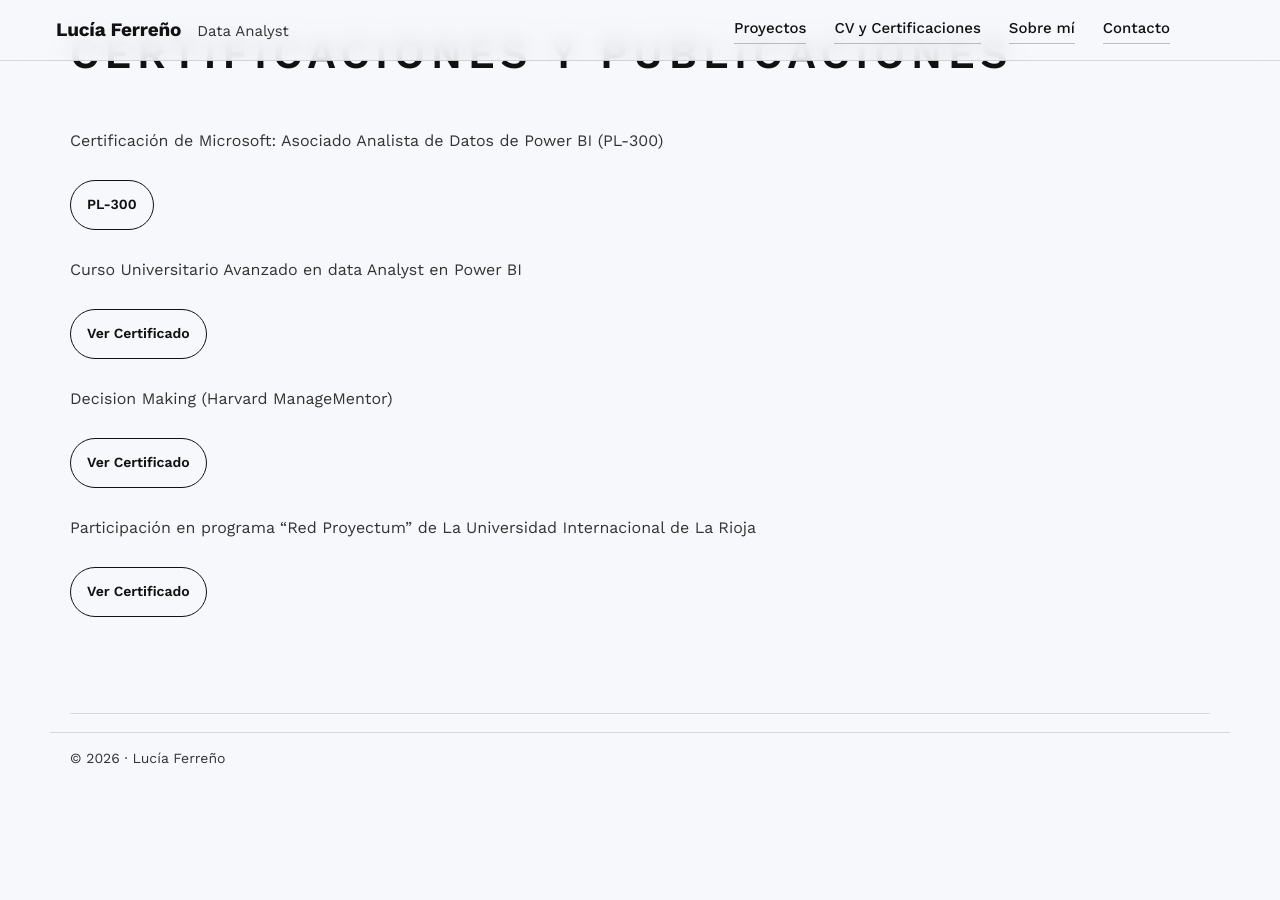
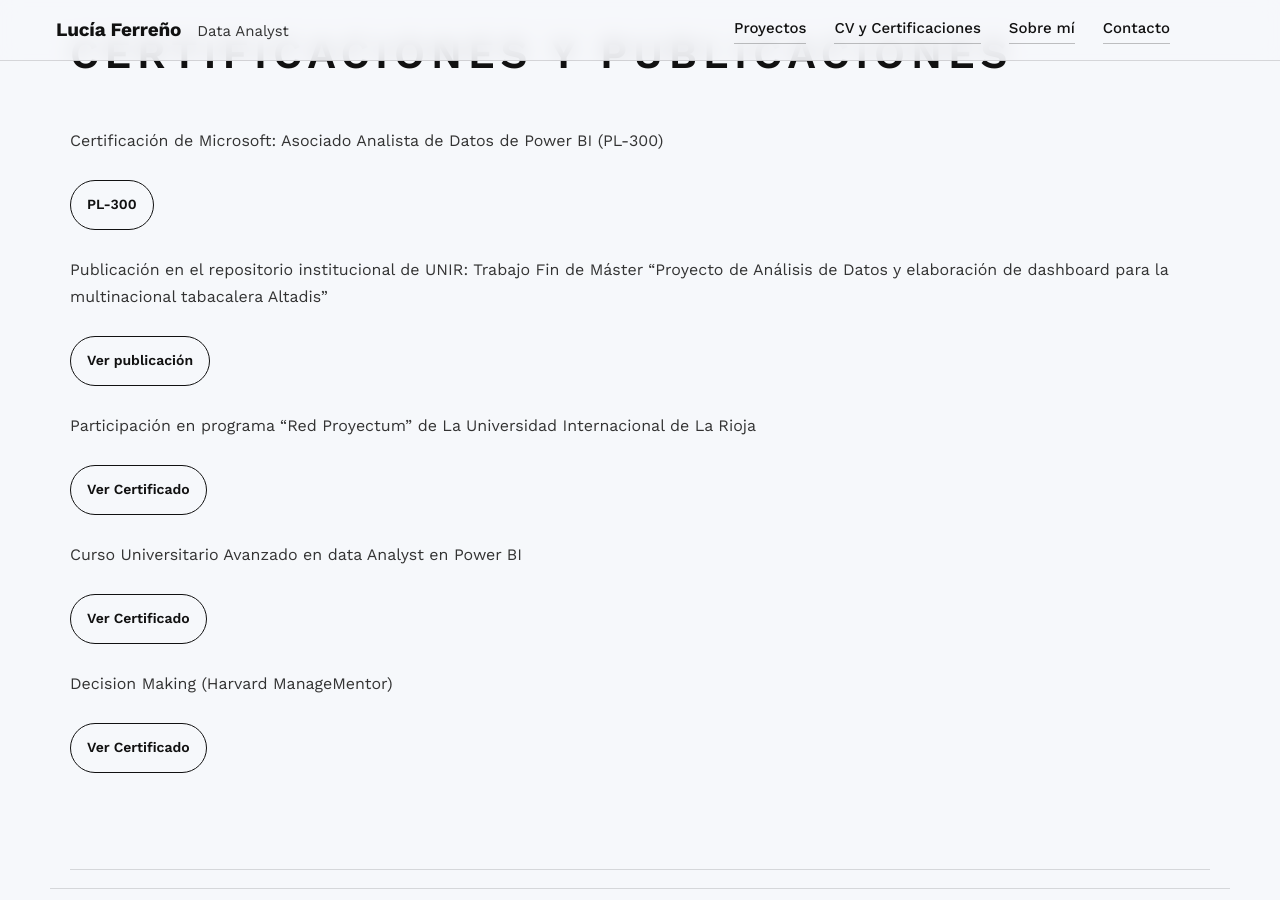
Before and after one commit to lucia-ferreno-pico/Portfolio, a Jekyll site: the page built from cv.md, in a window 1280 px wide and 900 px high, scrolled down 493 px. Built offline with Jekyll 4.4.1, drawn with Linux system fonts in a browser that asks for light colours; before the commit the page ends 1282 px from its top, so only the background shows below that.

Commit message:
Update cv.md

```diff
--- a/cv.md
+++ b/cv.md
@@ -29,6 +29,18 @@ permalink: /cv/
     <a class="btn" href="https://learn.microsoft.com/api/credentials/share/es-es/luciaferrenopico-9943/D15B2D91C08BD62B?sharingId=1CE9A7D4EED2BA72" target="_blank" rel="noopener noreferrer">PL-300</a>
   </div>
 
+   <p>Publicación en el repositorio institucional de UNIR: Trabajo Fin de Máster “Proyecto de Análisis de Datos y elaboración de dashboard para la multinacional tabacalera Altadis”</p>
+
+  <div class="cta">
+    <a class="btn" href="https://reunir.unir.net/handle/123456789/19379" target="_blank" rel="noopener noreferrer">Ver publicación</a>
+  </div>
+
+   <p>Participación en programa “Red Proyectum” de La Universidad Internacional de La Rioja</p>
+
+  <div class="cta">
+    <a class="btn" href="{{ '/red_proyectum.pdf' | relative_url }}" rel="noopener noreferrer">Ver Certificado</a>
+  </div>
+
   <p>Curso Universitario Avanzado en data Analyst en Power BI</p>
 
   <div class="cta">
@@ -41,9 +53,5 @@ permalink: /cv/
     <a class="btn" href="{{ '/certificado de harvarddecision_making.pdf' | relative_url }}" rel="noopener noreferrer">Ver Certificado</a>
   </div>
 
-   <p>Participación en programa “Red Proyectum” de La Universidad Internacional de La Rioja</p>
 
-  <div class="cta">
-    <a class="btn" href="{{ '/red_proyectum.pdf' | relative_url }}" rel="noopener noreferrer">Ver Certificado</a>
-  </div>
 </section>
```
